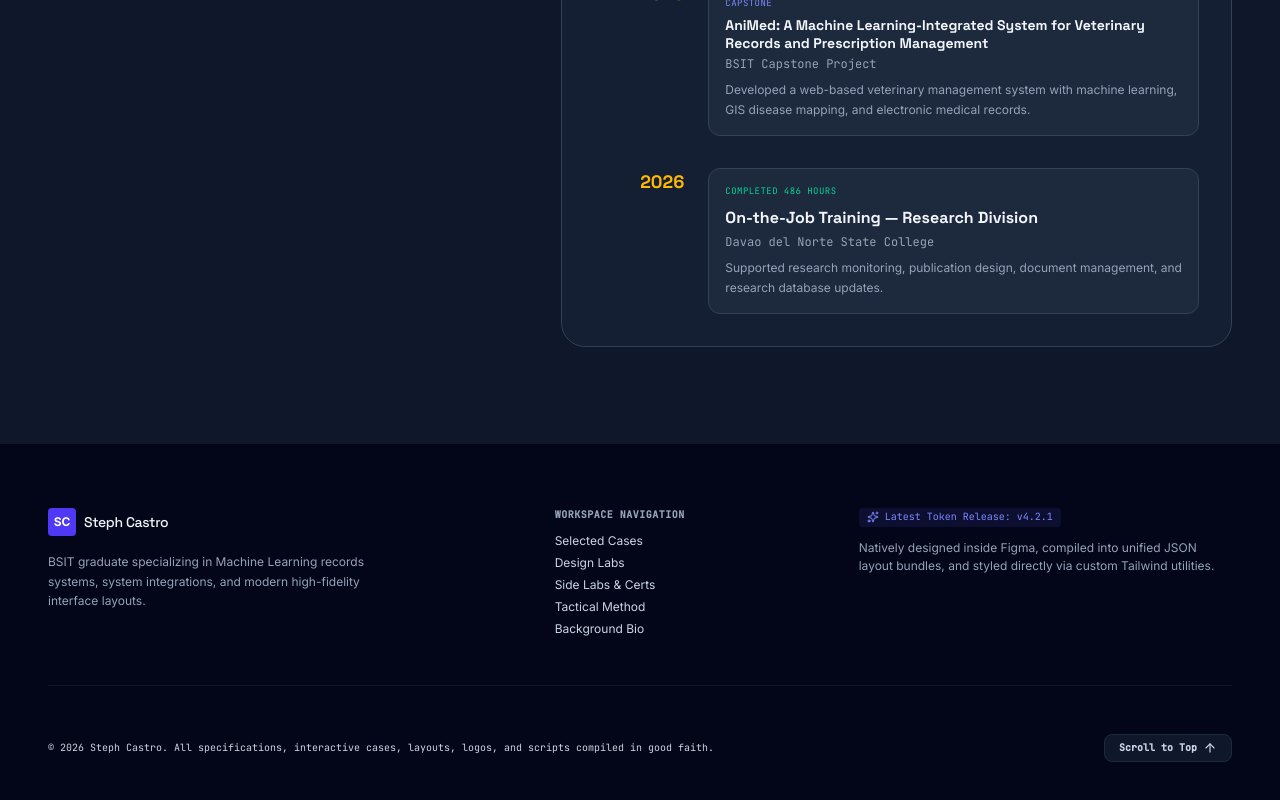
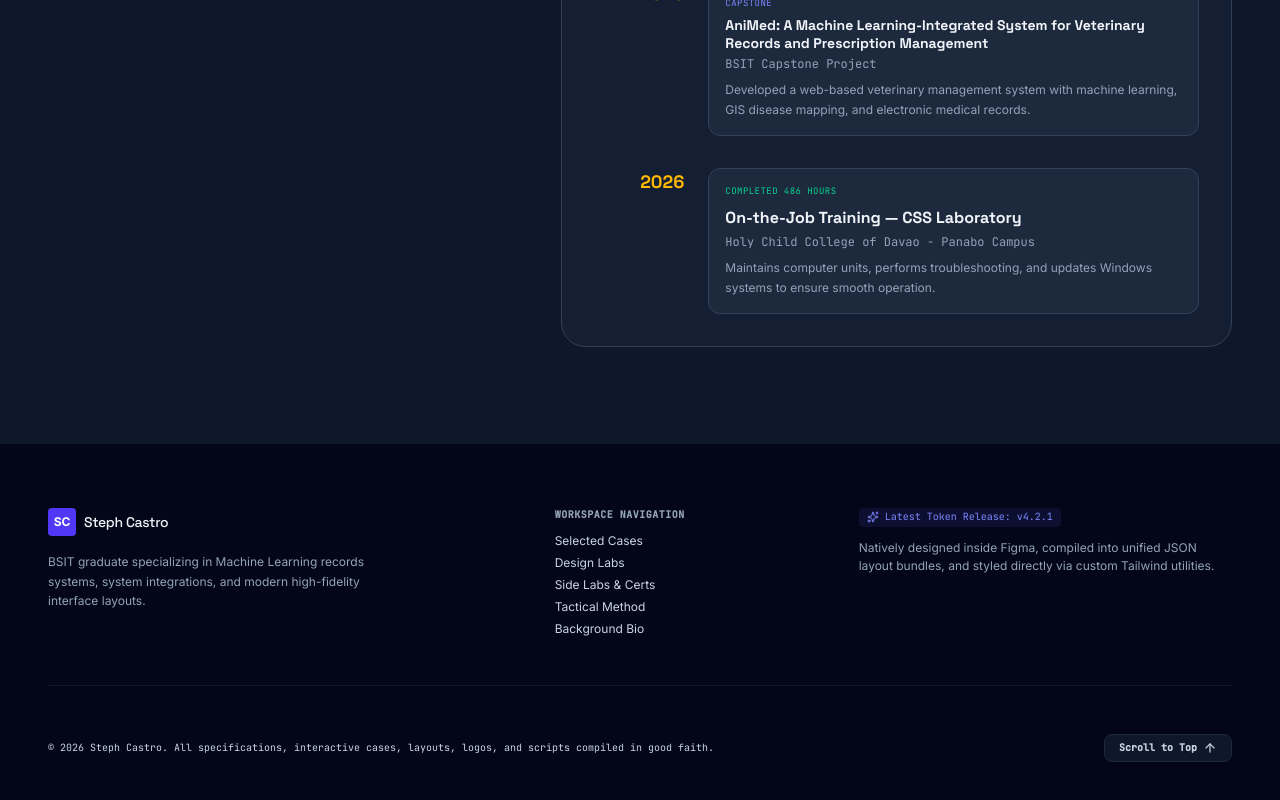
Before and after one commit to kevincaidic/step1, a React (Vite) app: page / in a window 1280 px wide. Shown: the part 8186-8986 px from the top of the page. Built offline with nearby package versions, Linux system fonts and the light colour scheme.

Commit message:
recognition content

```diff
--- a/src/components/ContactForm.tsx
+++ b/src/components/ContactForm.tsx
@@ -146,13 +146,13 @@ export default function ContactForm() {
                     Completed 486 Hours
                   </span>
                   <h3 className="text-base font-display font-bold text-slate-100 mb-1">
-                    On-the-Job Training — Research Division
+                    On-the-Job Training — CSS Laboratory
                   </h3>
                   <p className="text-xs text-slate-400 mb-2 font-mono">
-                    Davao del Norte State College
+                    Holy Child College of Davao - Panabo Campus
                   </p>
                   <p className="text-xs text-slate-500 leading-relaxed">
-                    Supported research monitoring, publication design, document management, and research database updates.
+                    Maintains computer units, performs troubleshooting, and updates Windows systems to ensure smooth operation.
                   </p>
                 </div>
               </div>
```
